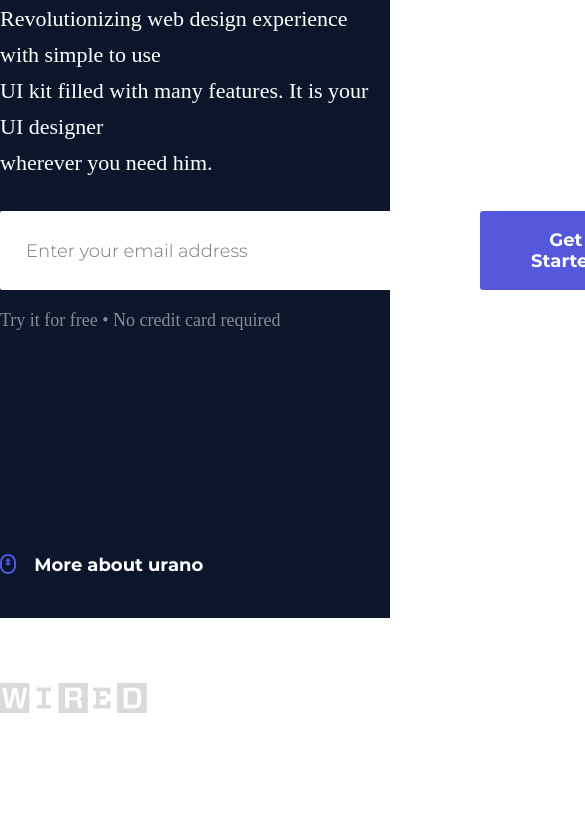
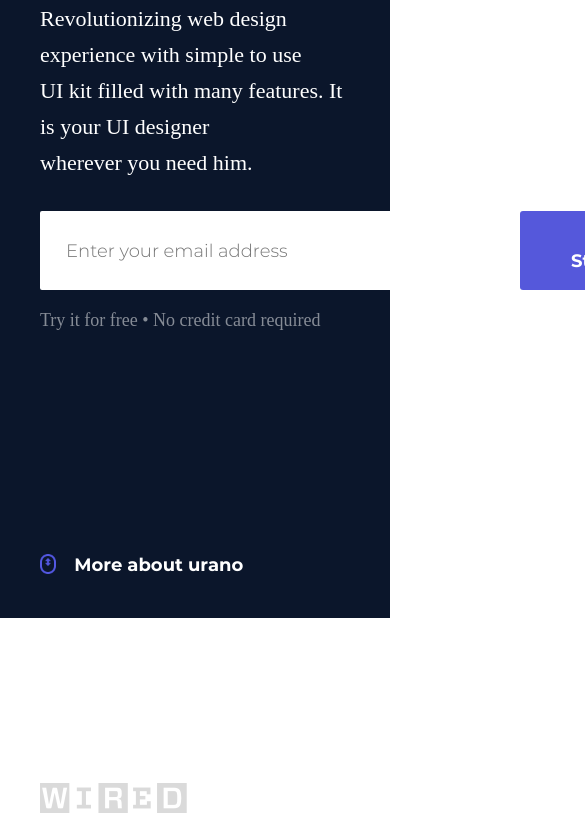
Before and after one commit to mazurenko913/urano-landing, a website: page homepage-1/index.html in a window 390 px wide. Shown: the part 642-1476 px from the top of the page, 585 px wide, since content can reach past the window. Drawn offline with nearby package versions, Linux system fonts and the light colour scheme.

Commit message:
make media qieries

```diff
--- a/common.css
+++ b/common.css
@@ -28,3 +28,32 @@ a{
     line-height: 22px;
     color: var(--color-primary-text);
 }
+
+
+@media only screen and (max-width: 1200px) {
+    .container {
+        max-width: 1160px;
+        margin-left: 40px;
+    }
+}
+
+@media only screen and (max-width: 992px) {
+    .container {
+        max-width: 960px;
+        margin-right: 40px;
+    }
+}
+
+@media only screen and (max-width: 768px) {
+    .container {
+        max-width: 720px;
+        margin-right: 40px;
+    }
+}
+
+@media only screen and (max-width: 576px) {
+    .container {
+        max-width: 100%;
+        margin-bottom: 100px;
+    }
+}
--- a/homepage-1/style.css
+++ b/homepage-1/style.css
@@ -197,7 +197,6 @@
     margin-top: 29px;
 }
 
-
 .footer{
     background-color: var(--background-color-secondary);
 }
--- /dev/null
+++ b/mixins.css
@@ -0,0 +1,31 @@
+@media screen and (max-width: 1400px) {
+    .container {
+        max-width: 1370px;
+    }
+}
+
+@media screen and (max-width: 1200px) {
+    .container {
+        max-width: 1160px;
+    }
+}
+
+@media screen and (max-width: 992px) {
+    .container {
+        max-width: 960px;
+        background-color: yellow;
+    }
+}
+
+@media screen and (max-width: 768) {
+    .container {
+        max-width: 720px;
+        background-color: white;
+    }
+}
+
+@media screen and (max-width: 576px) {
+    .container {
+        max-width: 540px;
+    }
+}
```
Also changed, not shown: homepage-1/header.css (line endings or trailing spaces).
